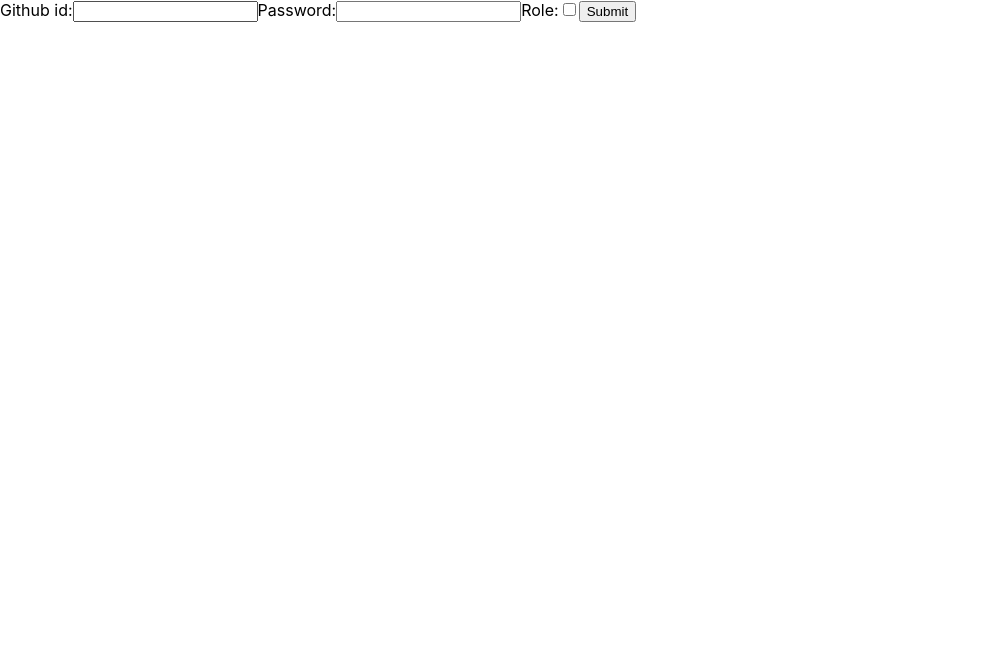
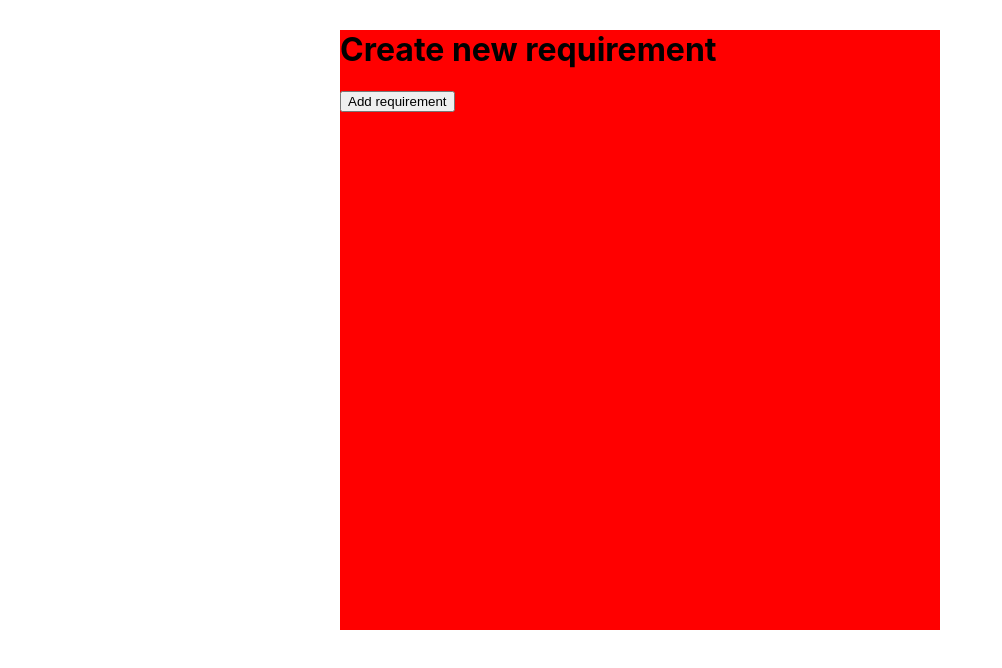
Before and after one commit to drnaida/X-Check-App, a React (Create React App) app in the folder client/: page /add-requirement in a window 1280 px wide. Shown: the top 668 px of the page, without its empty margins (0-1002 px from the left). Built offline with nearby package versions, Linux system fonts and the light colour scheme.

Commit message:
feat: set initial state for add requirement window

```diff
--- a/client/src/index.js
+++ b/client/src/index.js
@@ -1,6 +1,5 @@
 import React from 'react';
 import ReactDOM from 'react-dom';
-import './index.scss';
 import App from './App';
 import * as serviceWorker from './serviceWorker';
 
--- a/client/src/index.scss
+++ b/client/src/index.scss
@@ -9,3 +9,18 @@ body {
 code {
   font-family: source-code-pro, Menlo, Monaco, Consolas, 'Courier New', monospace;
 }
+
+@mixin respond($breakpoint) {
+    @if $breakpoint == phone {
+        @media only screen and (max-width: 37.5em) { @content };    //600px
+    }
+    @if $breakpoint == tab-port {
+        @media only screen and (max-width: 56.25em) { @content };     //900px
+    }
+    @if $breakpoint == tab-land {
+        @media only screen and (max-width: 75em) { @content };    //1200px
+    }
+    @if $breakpoint == big-desktop {
+        @media only screen and (min-width: 112.5em) { @content };    //1800
+    }
+}
--- /dev/null
+++ b/client/src/pages/AddRequirement.js
@@ -0,0 +1,16 @@
+import React, { useState } from 'react';
+import './AddRequirement.scss';
+import '../index.scss';
+const AddRequirement = () => {
+  const [requirement, setRequirement] = useState({ title: '', description: '', minScore: 0, maxScore: 0, onlyForMentors: true,  scopeType: ''});
+  const [requirements, setRequirements] = useState({basicScope: [], advancedScope: [], extraScope: []});
+
+  return(
+    <div className="AddRequirement">
+      <h1>Create new requirement</h1>
+      <button>Add requirement</button>
+    </div>
+  );
+};
+
+export default AddRequirement;
--- /dev/null
+++ b/client/src/pages/AddRequirement.scss
@@ -0,0 +1,13 @@
+@import '../index.scss';
+.AddRequirement {
+
+  background-color: red;
+  width: 600px;
+  margin: 0 auto;
+  margin-top: 30px;
+  height: 600px;
+
+  @include respond(phone) {
+    width: 320px;
+  }
+}
--- a/client/src/routes.js
+++ b/client/src/routes.js
@@ -6,9 +6,10 @@ import HomePage from './pages/HomePage';
 import TasksPage from './pages/TasksPage';
 import CreateTaskPage from './pages/CreateTaskPage';
 import ReviewRequestsPage from './pages/ReviewRequestsPage';
+import AddRequirement from './pages/AddRequirement';
 
 export const useRoutes = isAuthenticated => {
-  if (isAuthenticated) {
+  if (!isAuthenticated) {
     return (
       <Switch>
         <Route path="/home">
@@ -23,6 +24,9 @@ export const useRoutes = isAuthenticated => {
         <Route path="/create-tasks">
           <CreateTaskPage />
         </Route>
+        <Route path="/add-requirement">
+          <AddRequirement />
+        </Route>
         <Redirect to="/home" />
       </Switch>
     );
```
Also changed, not shown: 2 other files (tests, documents, lock files or other folders).
